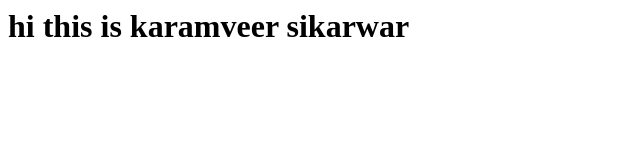
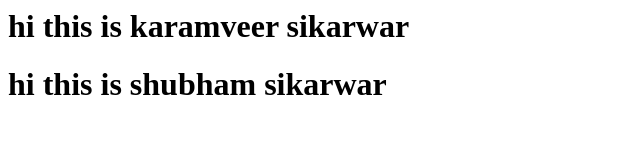
Before and after one commit to ksikarwar-netlink/pythonLearning, a plain HTML site: page index.html in a window 1280 px wide. Shown: the whole page, without its empty margins (0-640 px from the left). Drawn offline with Linux system fonts and the light colour scheme.

Commit message:
added second line in first_file

```diff
--- a/index.html
+++ b/index.html
@@ -1 +1,2 @@
 <h1>hi this is karamveer sikarwar </h1>
+<h1>hi this is shubham sikarwar </h1>
```
